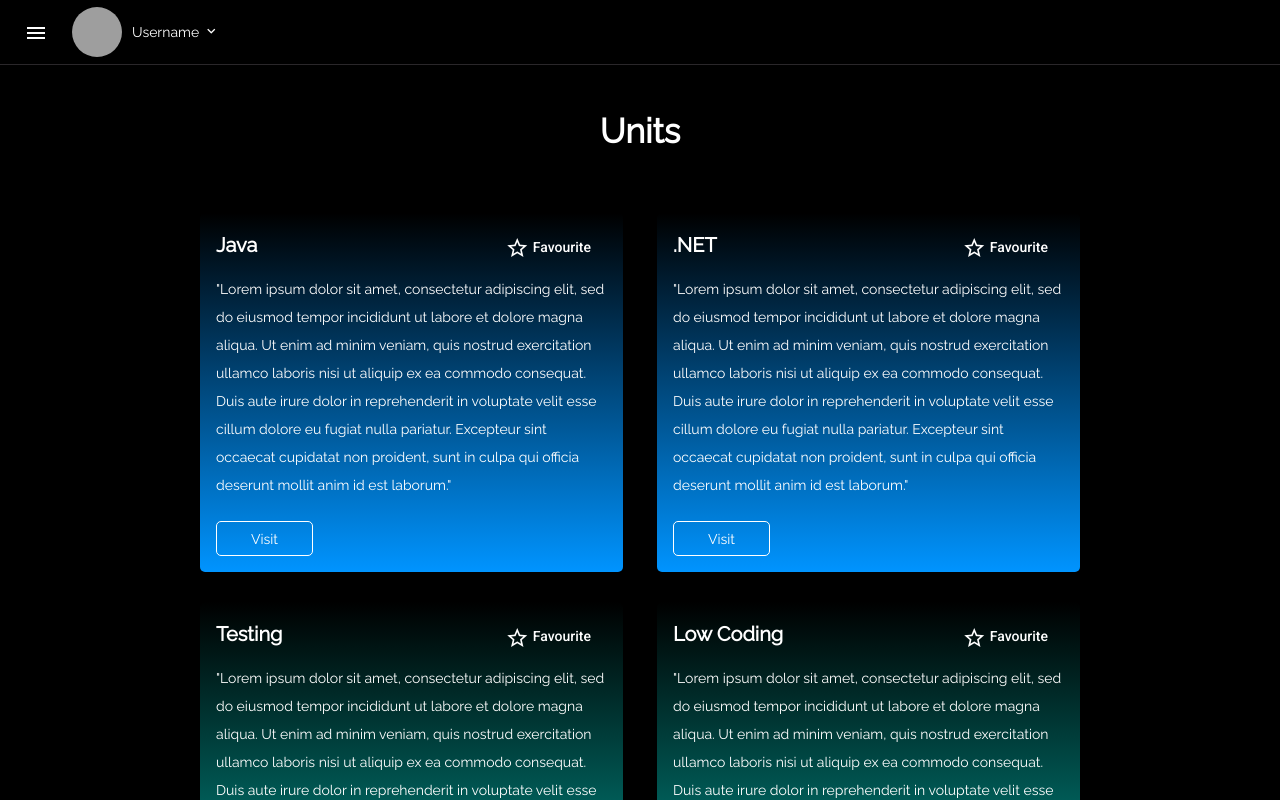
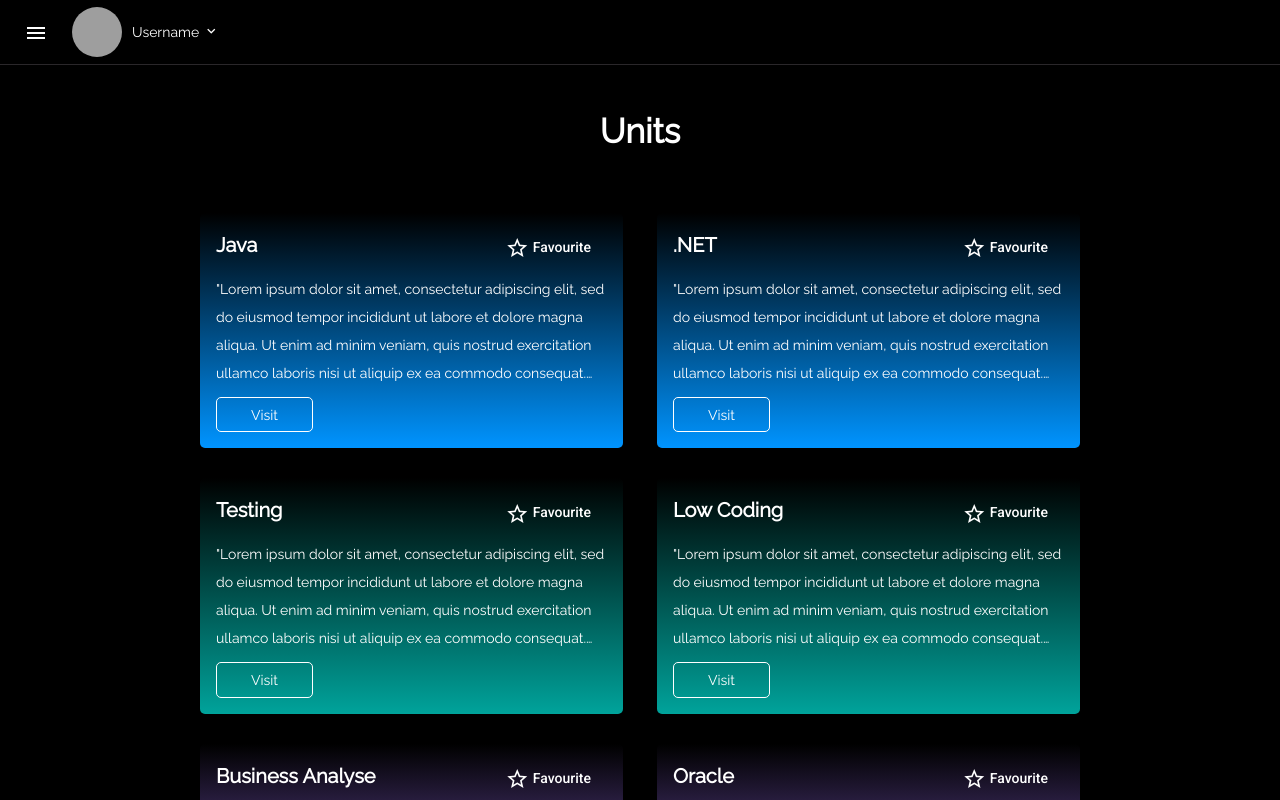
Before and after one commit to CaffeineProgrammer/AtosCompetenceDev, an Angular app in the folder competence-dev-web-app/: page /home in a window 1280 px wide. Built offline with nearby package versions, Linux system fonts and the light colour scheme; grey boxes are pictures that could not be loaded.

Commit message:
Added line cramp

```diff
--- a/competence-dev-web-app/src/app/unit-card/unit-card.component.scss
+++ b/competence-dev-web-app/src/app/unit-card/unit-card.component.scss
@@ -80,9 +80,13 @@
   }
 
   &__info {
+    display: -webkit-box;
     align-self: flex-start;
     line-height: 2;
     margin-bottom: 10px;
+    overflow: hidden;
+    -webkit-line-clamp: 4;
+    -webkit-box-orient: vertical;
   }
 
   &__info p {
```
